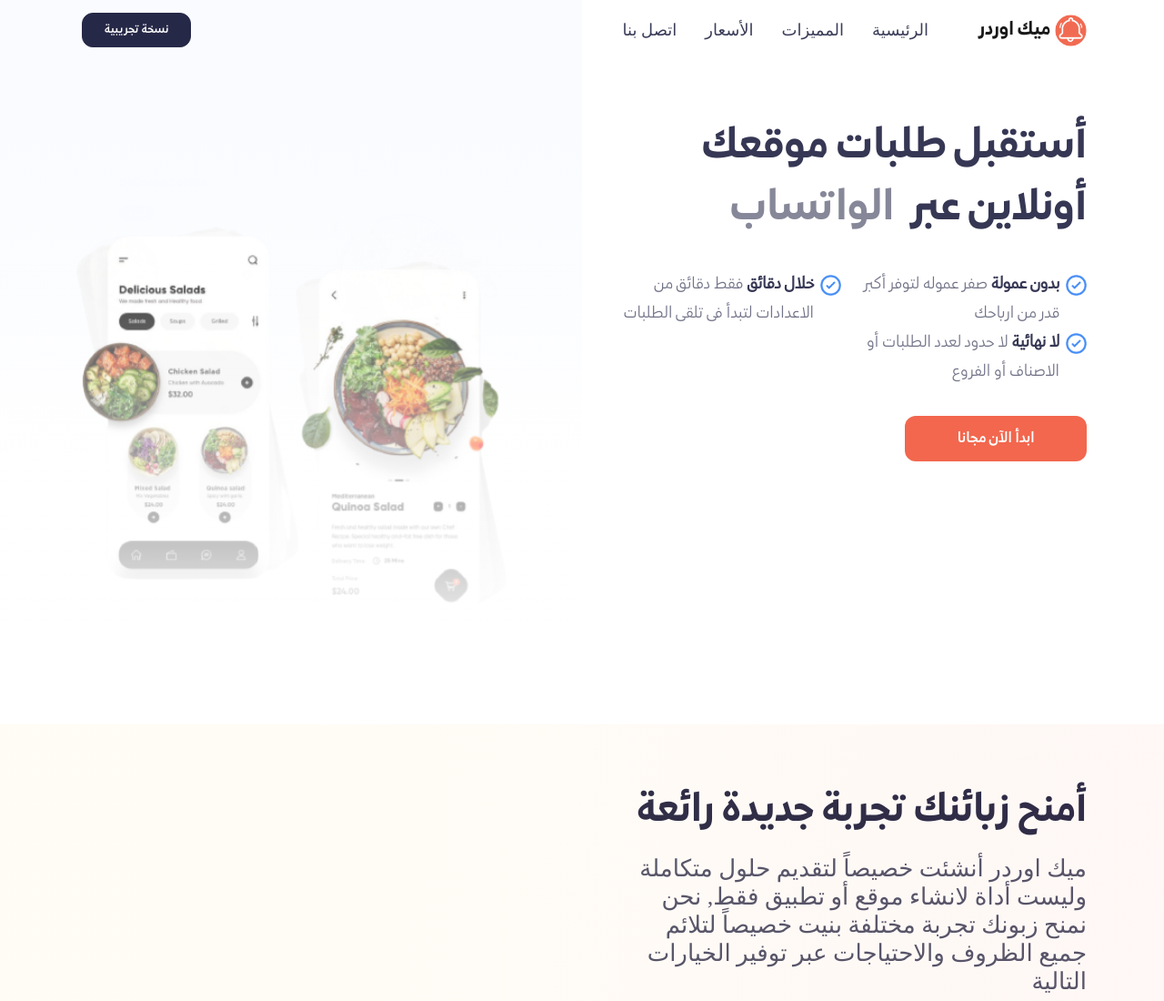
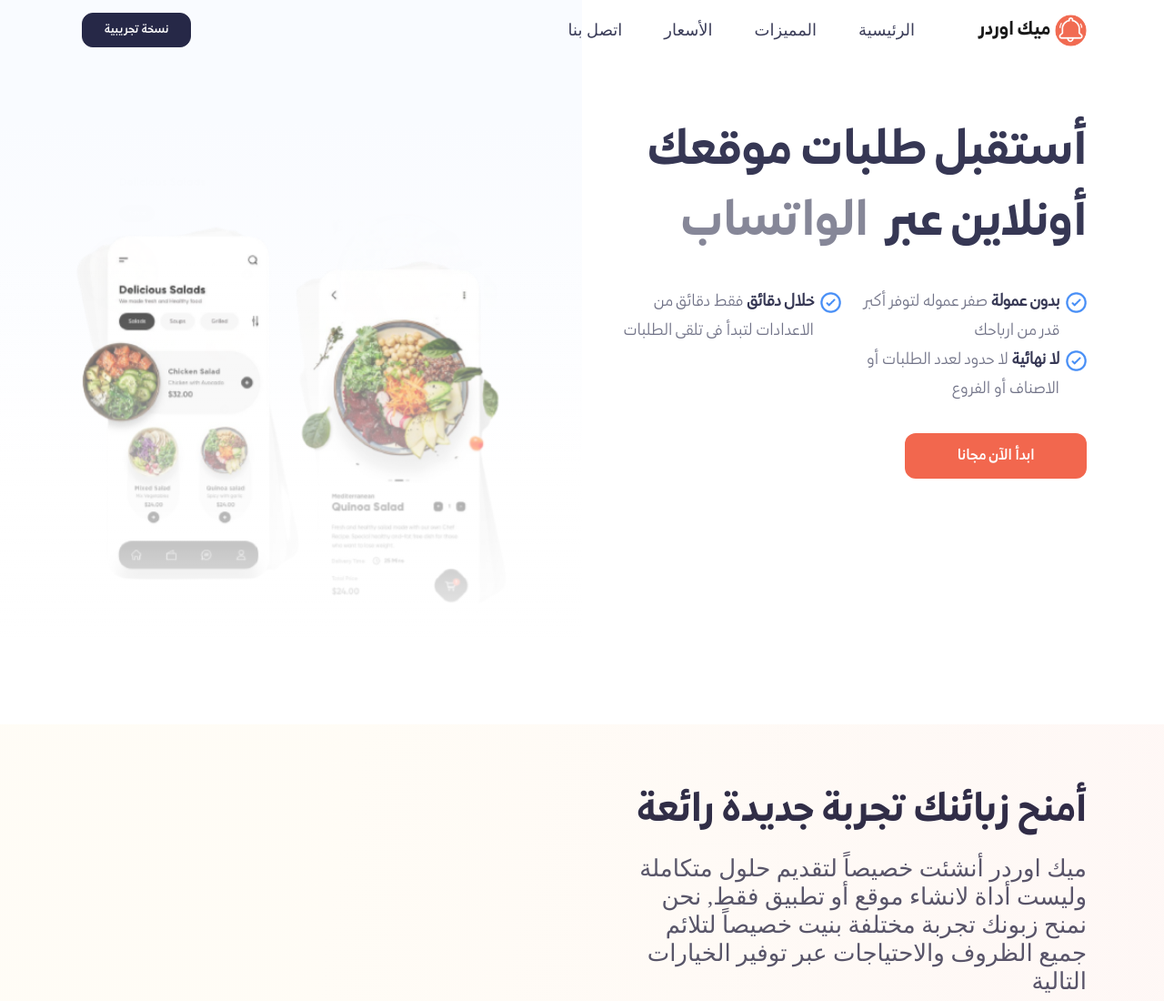
Before and after one commit to hazem-hammad/makeorder-website, a Gatsby site: page / in a window 1280 px wide. Shown: the top 1100 px of the page at 91% size. Built offline with nearby package versions, Linux system fonts and the light colour scheme; Gatsby itself is replaced by a stand-in of ours; a web font is replaced by a local one.

Commit message:
'designEdits'

```diff
--- a/src/assets/css/main-section.scss
+++ b/src/assets/css/main-section.scss
@@ -75,7 +75,8 @@
 
   }
   .title{
-    font-size: rem(57);
+    font-size: rem(65);
+    //font-size: 80px;
     font-family: $font-bold;
     //display: flex;
     >div{
--- a/src/assets/css/navbar.scss
+++ b/src/assets/css/navbar.scss
@@ -17,7 +17,7 @@
       .nav-link{
         font-family: $font-medium;
         color: #3B3D59;
-        margin-right: 15px;
+        margin-right: 30px;
       }
     }
   }
```
